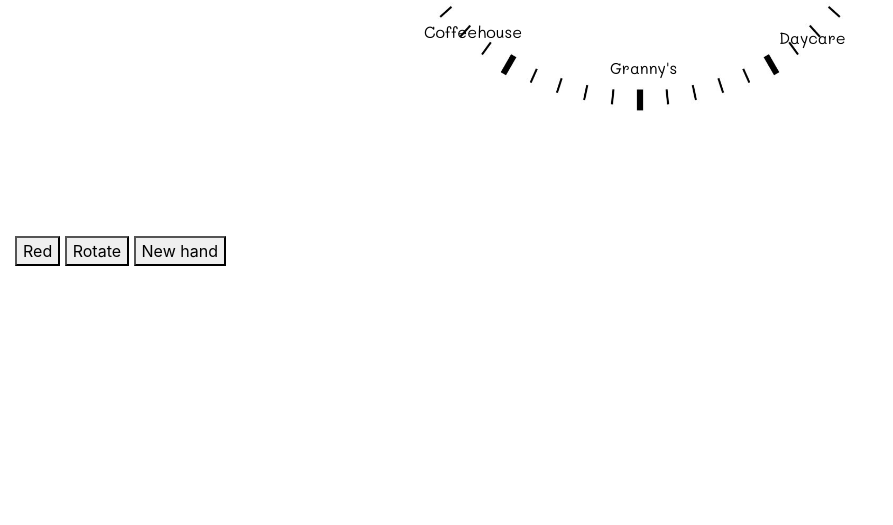
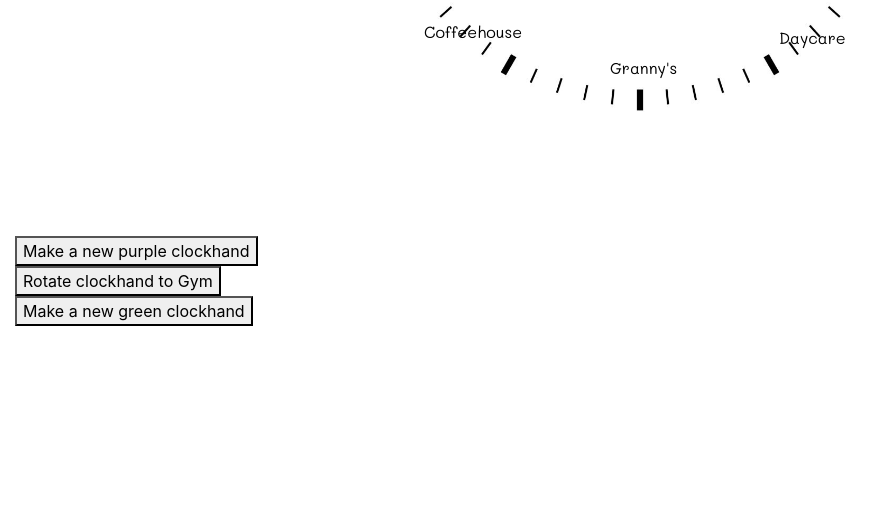
Before and after one commit to evikadar/location-clock, a Flask app: template templates/main.html in a window 1280 px wide. Shown: the part 651-1176 px from the top of the page, without its empty margins (0-893 px from the left). Run offline with Flask 2, Linux system fonts and the light colour scheme; the template is opened without the code that fills it, so the values that code supplies are empty; some libraries are stand-ins or nearby versions.

Commit message:
Demo buttons uploaded for showing new clockhand creation and coloring

```diff
--- a/static/js/rotate.js
+++ b/static/js/rotate.js
@@ -1,4 +1,3 @@
-
 // The animate to function should have a parameter that tells it where it should point.
 function rotateAround(degree, initialDegree) {
     $('#rotateBtn').click(function () {
@@ -14,7 +13,6 @@ function rotateAround(degree, initialDegree) {
 }
 
 function createNewHand(color, degree) {
-    $('#newHandBtn').click(function () {
     let newHand = $('#smallHandle').clone();
     newHand.children().css({fill: color});
     newHand.removeClass('floor1');
@@ -28,12 +26,16 @@ function createNewHand(color, degree) {
         alert('You cant add more than 4 persons in this MVP version');
     }
     $('.handCloner').append(newHand);
-    });
 }
 
 function main() {
-    rotateAround(20, 0);
-    createNewHand('#00da10');
+    rotateAround(240, 0);
+    $('#newHandBtn').click(function () {
+        createNewHand('#00da10')
+    })
+    $('#newHandBtnPurple').click(function () {
+        createNewHand('#9400D3')
+    })
 }
 
 main();
--- a/templates/main.html
+++ b/templates/main.html
@@ -115,9 +115,9 @@
 <div class="container-fluid">
     <div class="row">
         <div class="col-3 floor13">
-            <button id="colorRed">Red</button>
-            <button id="rotateBtn">Rotate</button>
-            <button id="newHandBtn">New hand</button>
+            <button id="newHandBtnPurple">Make a new purple clockhand</button>
+            <button id="rotateBtn">Rotate clockhand to Gym</button>
+            <button id="newHandBtn">Make a new green clockhand</button>
         </div>
     </div>
 </div>
```
Lines whose indentation alone changed are shown as unchanged.
